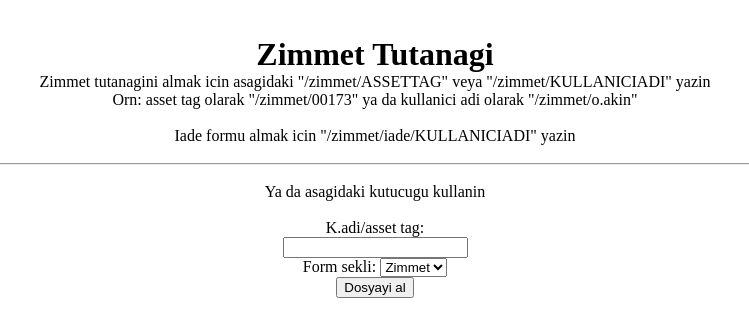
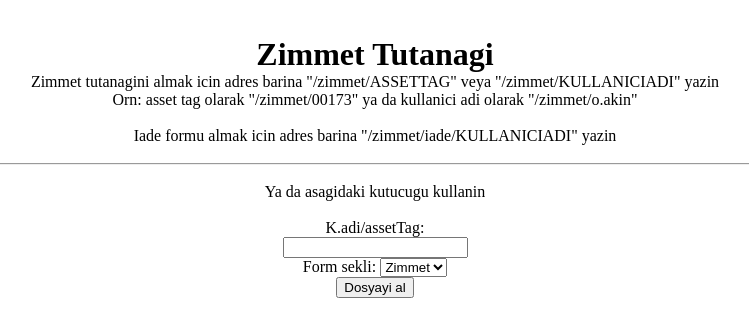
Before and after one commit to otuva/snipeit-signature-module, a plain HTML site: page views/usage.html in a window 1280 px wide. Shown: the whole page, without its empty margins (265-1014 px from the left). Drawn offline with Linux system fonts and the light colour scheme.

Commit message:
fix wording

```diff
--- a/views/usage.html
+++ b/views/usage.html
@@ -19,12 +19,12 @@
     <br>
 
     <h1>Zimmet Tutanagi</h1>
-    <p>Zimmet tutanagini almak icin asagidaki "/zimmet/ASSETTAG" veya "/zimmet/KULLANICIADI" yazin</p>
+    <p>Zimmet tutanagini almak icin adres barina "/zimmet/ASSETTAG" veya "/zimmet/KULLANICIADI" yazin</p>
     <p>Orn: asset tag olarak "/zimmet/00173" ya da kullanici adi olarak "/zimmet/o.akin"</p>
 
     <br>
 
-    <p>Iade formu almak icin "/zimmet/iade/KULLANICIADI" yazin</p>
+    <p>Iade formu almak icin adres barina "/zimmet/iade/KULLANICIADI" yazin</p>
 
     <br>
 
@@ -37,7 +37,7 @@
     <br>
 
     <form id="assetForm" action="/submit">
-        <label for="fname">K.adi/asset tag:</label><br>
+        <label for="fname">K.adi/assetTag:</label><br>
         <input type="text" id="fname" name="fname"><br>
         <label for="formtype">Form sekli:</label>
         <select name="formtype" id="formtype">
```
